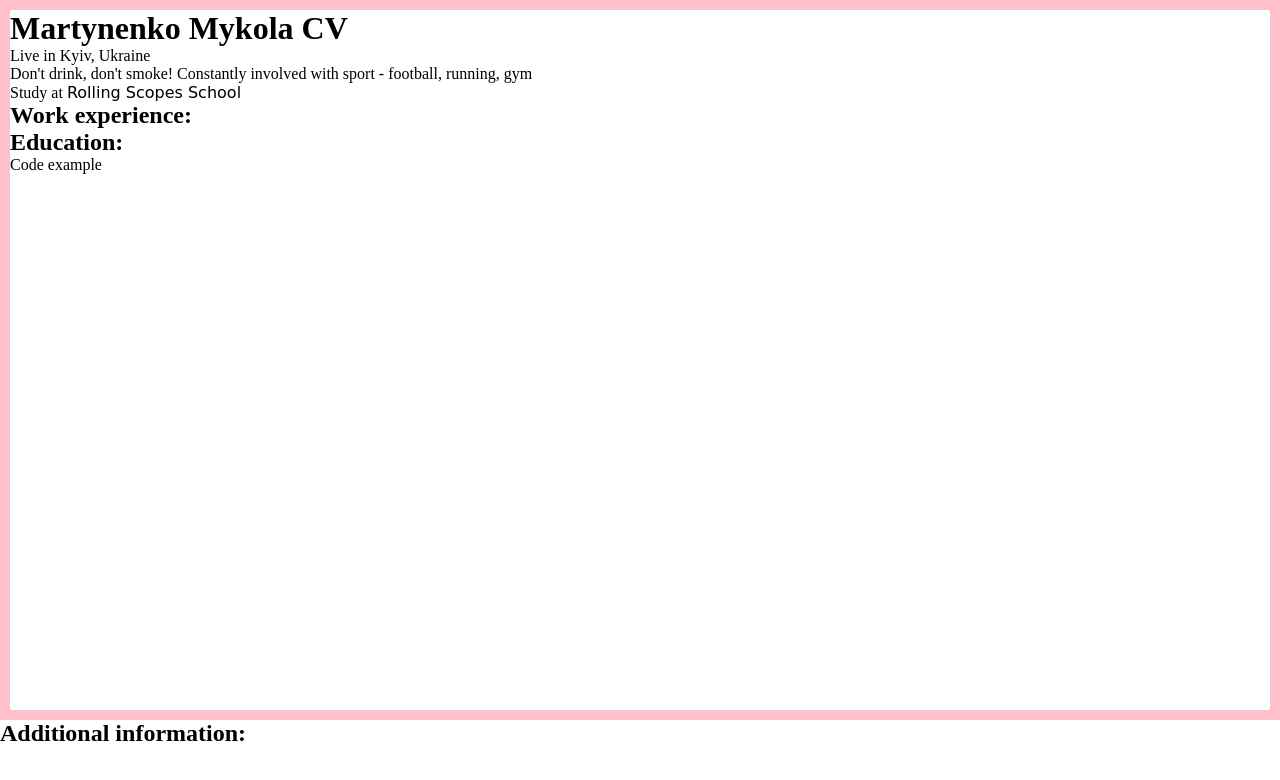
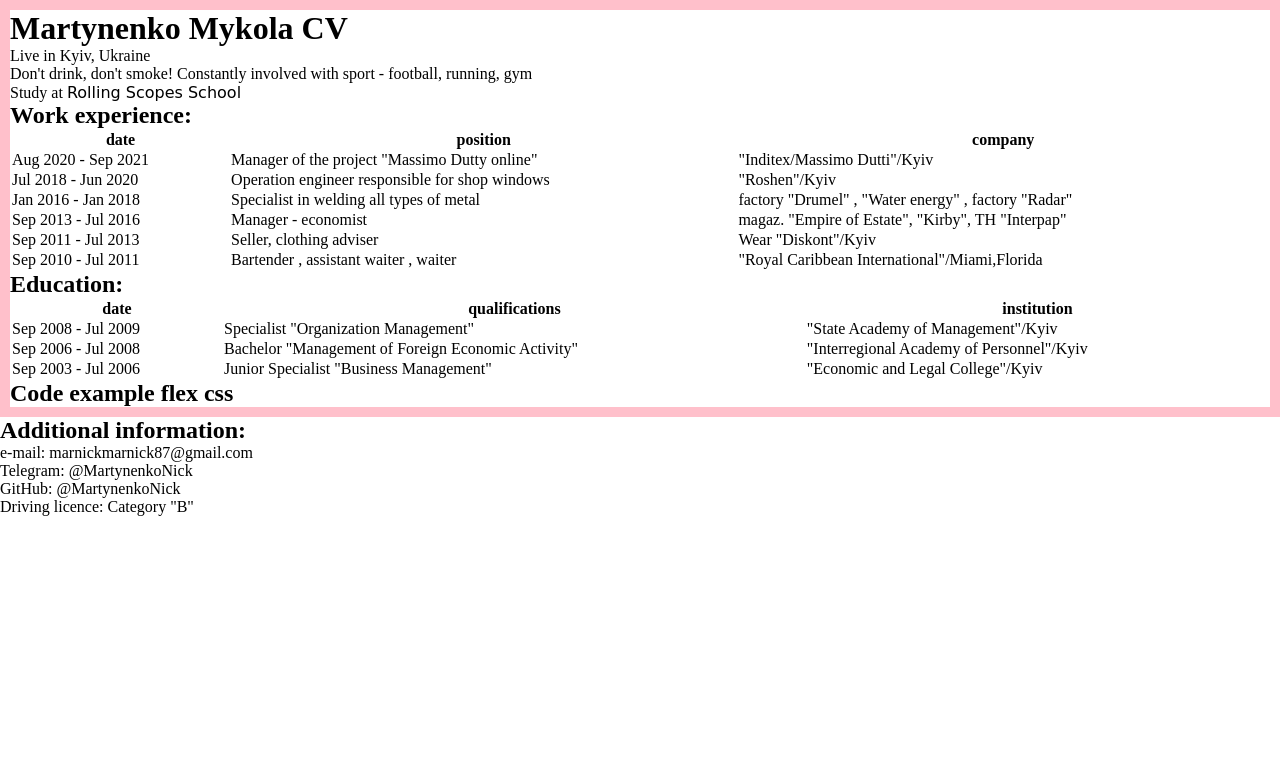
Before and after one commit to MartynenkoNick/rsschool-cv, a plain HTML site: page index.html in a window 1280 px wide. Drawn offline with Linux system fonts and the light colour scheme.

Commit message:
refactor: set main structure html

```diff
--- a/index.html
+++ b/index.html
@@ -1,3 +1,4 @@
+<!DOCTYPE html>
 <html lang="en">
 <head>
 	<meta charset="UTF-8">
@@ -18,17 +19,81 @@
 		<header>
 			<h2>Work experience:</h2>
 		</header>
-		<table></table>
+		<table>
+			<tr>
+				<th>date</th>
+				<th>position</th>
+				<th>company</th>
+			</tr>
+			<tr>
+				<td>Aug 2020 - Sep 2021</td>
+				<td>Manager of the project "Massimo Dutty online"</td>
+				<td>"Inditex/Massimo Dutti"/Kyiv</td>
+			</tr>
+			<tr>
+				<td>Jul 2018 - Jun 2020</td>
+				<td>Operation engineer responsible for shop windows</td>
+				<td>"Roshen"/Kyiv</td>
+			</tr>
+			<tr>
+				<td>Jan 2016 - Jan 2018</td>
+				<td>Specialist in welding all types of metal</td>
+				<td>factory "Drumel" , "Water energy" , factory "Radar"</td>
+			</tr>
+			<tr>
+				<td>Sep 2013 - Jul 2016</td>
+				<td>Manager - economist</td>
+				<td>magaz. "Empire of Estate", "Kirby", TH "Interpap"</td>
+			</tr>
+			<tr>
+				<td>Sep 2011 - Jul 2013</td>
+				<td>Seller, clothing adviser</td>
+				<td>Wear "Diskont"/Kyiv</td>
+			</tr>
+			<tr>
+				<td>Sep 2010 - Jul 2011</td>
+				<td>Bartender , assistant waiter , waiter</td>
+				<td>"Royal Caribbean International"/Miami,Florida</td>
+			</tr>
+		</table>
 		<header>
-			<h2>Education:</h2>
-			<table></table>
+		<h2>Education:</h2>
 		</header>
-		<aside>Code example</aside>
+		<table>
+			<tr>
+				<th>date</th>
+				<th>qualifications</th>
+				<th>institution</th>
+			</tr>
+			<tr>
+				<td>Sep 2008 - Jul 2009</td>
+				<td>Specialist "Organization Management"</td>
+				<td>"State Academy of Management"/Kyiv</td>
+			</tr>
+			<tr>
+				<td>Sep 2006 - Jul 2008</td>
+				<td>Bachelor "Management of Foreign Economic Activity"</td>
+				<td>"Interregional Academy of Personnel"/Kyiv</td>
+			</tr>
+			<tr>
+				<td>Sep 2003 - Jul 2006</td>
+				<td>Junior Specialist "Business Management"</td>
+				<td>"Economic and Legal College"/Kyiv</td>
+			</tr>
+		</table>
+		<aside>
+			<h2>Code example flex css</h2>
+
+		</aside>
 	</main>
 	<footer>
-		<header>
-			<h2>Additional information:</h2>
-		</header>
+		<h2>Additional information:</h2>
+			<ul>
+				<li>e-mail: marnickmarnick87@gmail.com</li>
+				<li>Telegram: @MartynenkoNick</li>
+				<li>GitHub: @MartynenkoNick</li>
+				<li>Driving licence: Category "B"</li>
+			</ul>
 	</footer>
 </body>
 </html>
```
Also changed, not shown: 1 other file.
